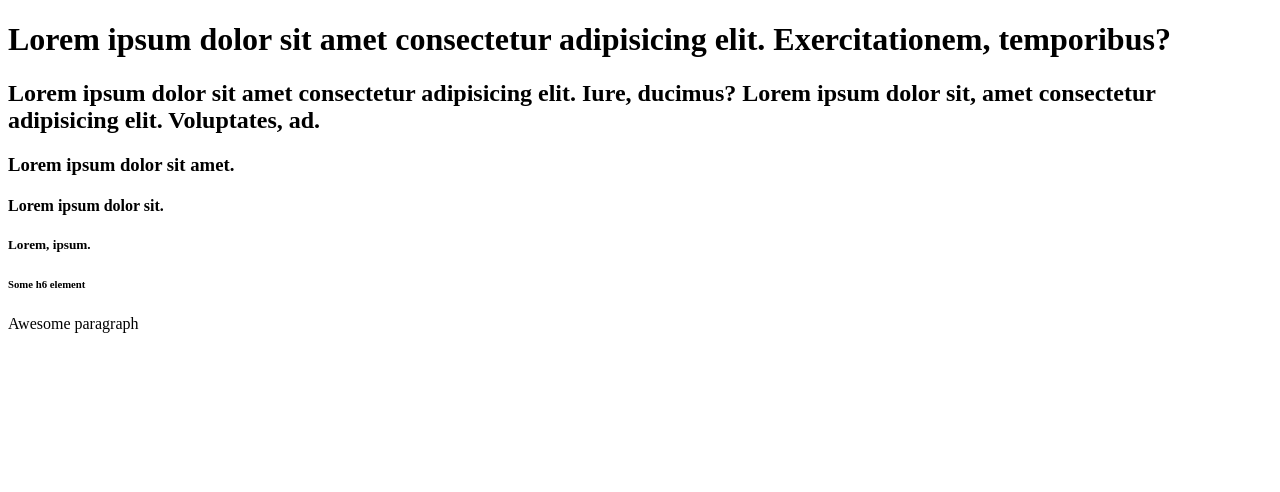
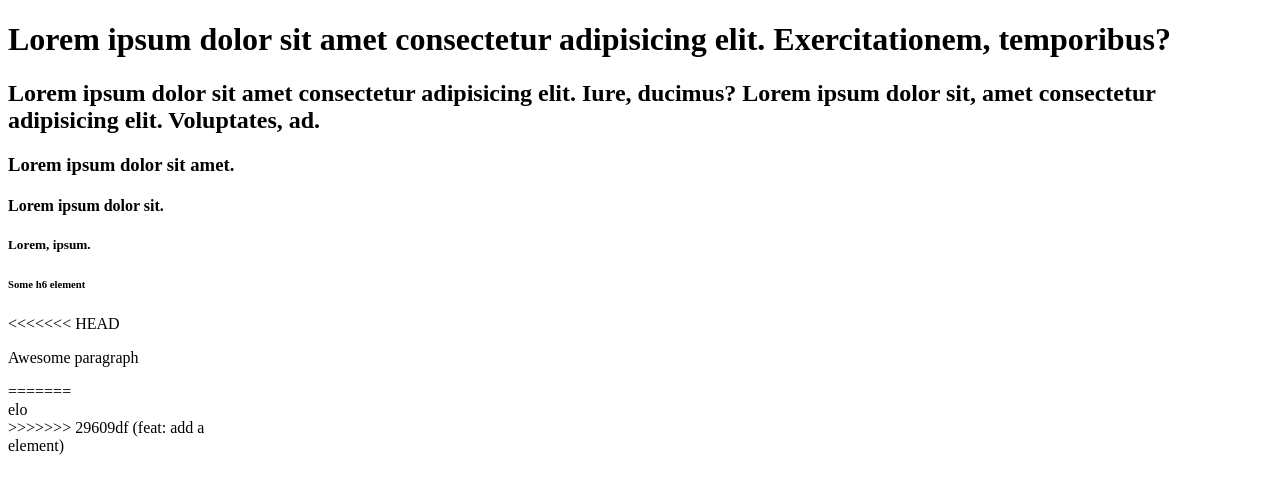
Before and after one commit to TBT50/git, a plain HTML site: page index.html in a window 1280 px wide. Drawn offline with Linux system fonts and the light colour scheme.

Commit message:
feat: add a <div> element

```diff
--- a/index.html
+++ b/index.html
@@ -20,6 +20,10 @@
 
     <h5>Lorem, ipsum.</h5>
     <h6>Some h6 element</h6>
+<<<<<<< HEAD
     <p>Awesome paragraph</p>
+=======
+    <div>elo</div>
+>>>>>>> 29609df (feat: add a <div> element)
   </body>
 </html>
```
